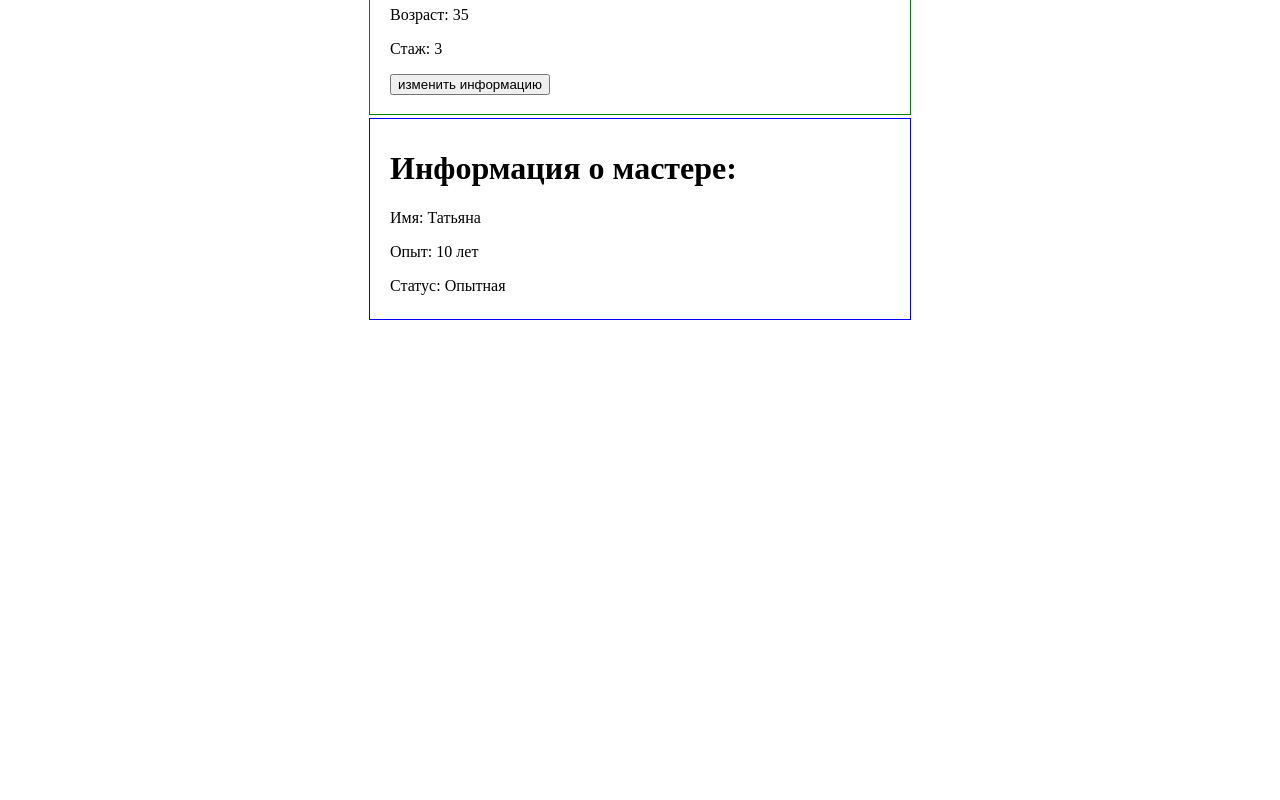
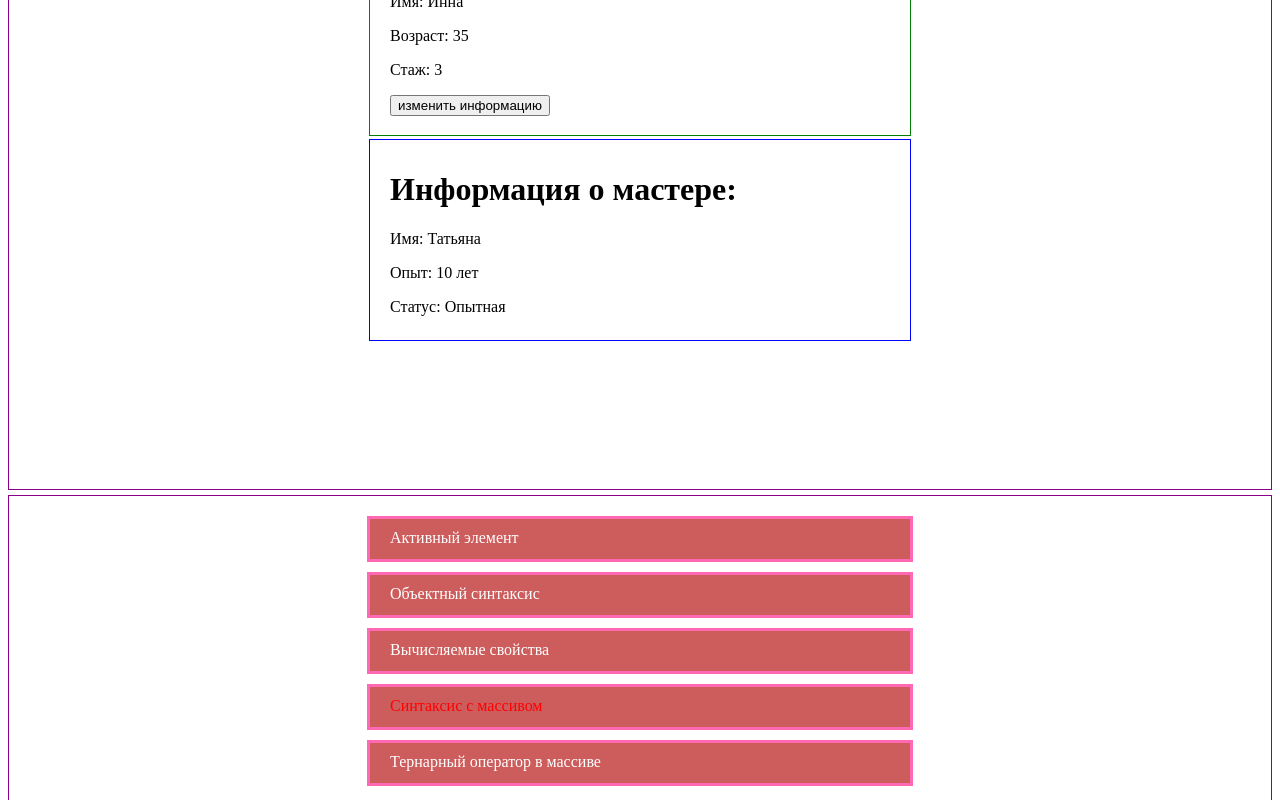
Before and after one commit to innamagkeeva/vue_components, a Vue app: page / in a window 1280 px wide. Shown: the part 360-1160 px from the top of the page. Before the commit the page ends 800 px from the top, so only its background shows below. Built offline with nearby package versions, Linux system fonts and the light colour scheme; the HTML template or start-up script is replaced by a standard one.

Commit message:
работа с классами

```diff
--- a/src/App.vue
+++ b/src/App.vue
@@ -2,10 +2,26 @@
 import TemplateSyntax from '@/components/TemplateSyntax.vue'
 import BasicsOfReactivity from '@/components/BasicsOfReactivity.vue'
 import ComputedProperties from '@/components/ComputedProperties.vue'
+import ClassesAndStyles from '@/components/ClassesAndStyles.vue'
 </script>
 
 <template>
-  <TemplateSyntax></TemplateSyntax>
-  <BasicsOfReactivity></BasicsOfReactivity>
-  <ComputedProperties></ComputedProperties>
+  <div class="wrapper">
+    <TemplateSyntax></TemplateSyntax>
+    <BasicsOfReactivity></BasicsOfReactivity>
+    <ComputedProperties></ComputedProperties>
+  </div>
+  <div class="wrapper">
+    <ClassesAndStyles></ClassesAndStyles>
+  </div>
+  <div></div>
 </template>
+<style>
+.wrapper {
+  max-width: 100%;
+  height: 100vh;
+  border: 1px solid darkmagenta;
+  padding: 20px;
+  margin-bottom: 5px;
+}
+</style>
--- /dev/null
+++ b/src/components/ClassesAndStyles.vue
@@ -0,0 +1,71 @@
+<script setup lang="ts">
+import { reactive, ref, computed } from 'vue'
+
+type BasActiveClothing = true | false
+type BasHasError = boolean
+
+interface ErrorType {
+  type: string
+}
+
+interface BasClassObject {
+  cloth: boolean
+  activeClothing: boolean
+  'text-danger': boolean
+}
+
+const isActiveClothing = ref<BasActiveClothing>(true)
+const error = ref<ErrorType | null>(null)
+const hasError = ref<BasHasError>(false)
+const clothClass = ref('cloth')
+const activeClothingClass = ref('activeClothing')
+const errorClass = ref('text-danger')
+
+const classObject: BasClassObject = reactive({
+  cloth: true,
+  activeClothing: true,
+  'text-danger': Boolean(hasError.value),
+})
+
+const objectClass = computed<BasClassObject>(() => ({
+  cloth: true,
+  activeClothing: isActiveClothing.value,
+  'text-danger': error.value?.type === 'fatal',
+}))
+</script>
+
+<template>
+  <div
+    class="cloth"
+    :class="{ activeClothing: isActiveClothing }"
+  >
+    Активный элемент
+  </div>
+  <div :class="classObject">Объектный синтаксис</div>
+  <div :class="objectClass">Вычисляемые свойства</div>
+  <div :class="[clothClass, activeClothingClass, errorClass]">Синтаксис с массивом</div>
+  <div
+    :class="[clothClass, isActiveClothing ? activeClothingClass : '', hasError ? errorClass : '']"
+  >
+    Тернарный оператор в массиве
+  </div>
+</template>
+<style scoped>
+.cloth {
+  width: 500px;
+  height: 20px;
+  border: 3px solid hotpink;
+  margin: 0 auto;
+  padding: 10px 20px;
+  margin-bottom: 10px;
+}
+
+.activeClothing {
+  background-color: indianred;
+  color: white;
+}
+
+.text-danger {
+  color: red;
+}
+</style>
```
